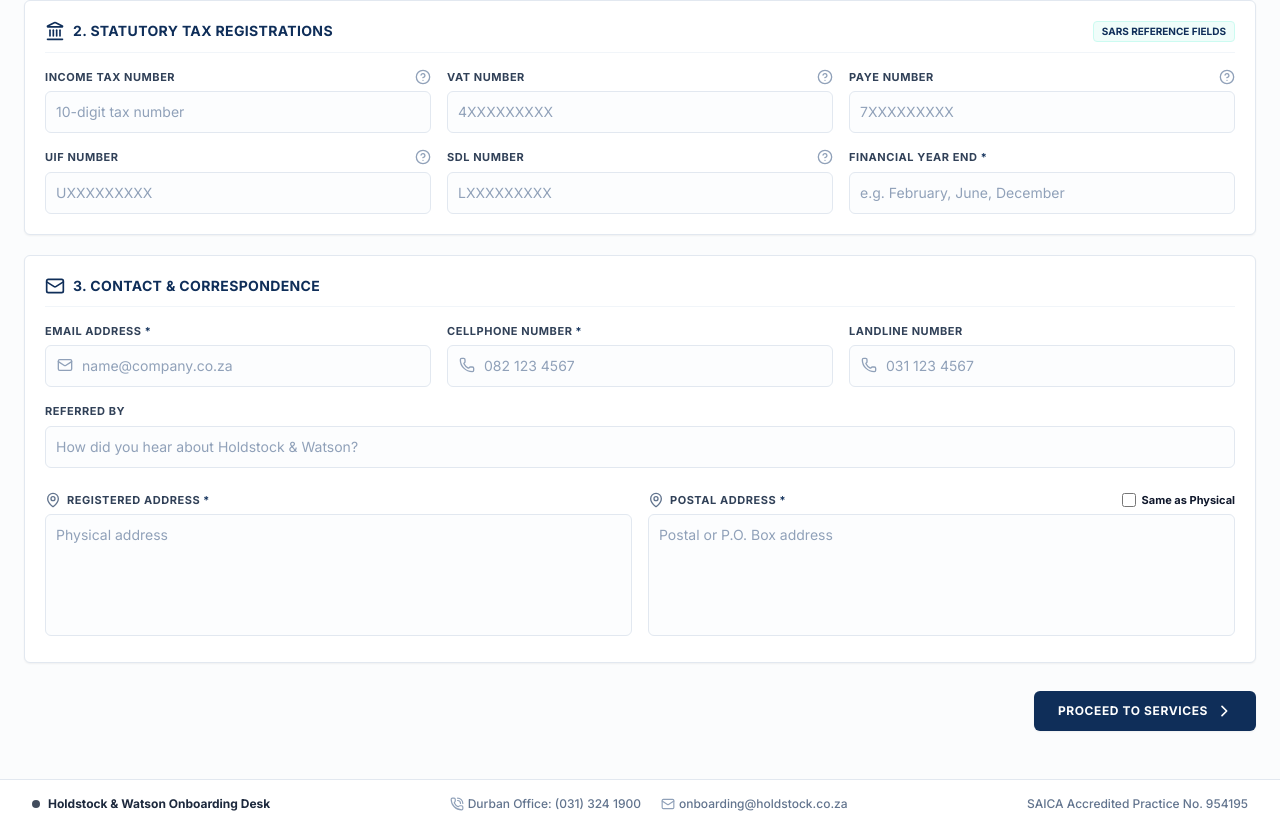
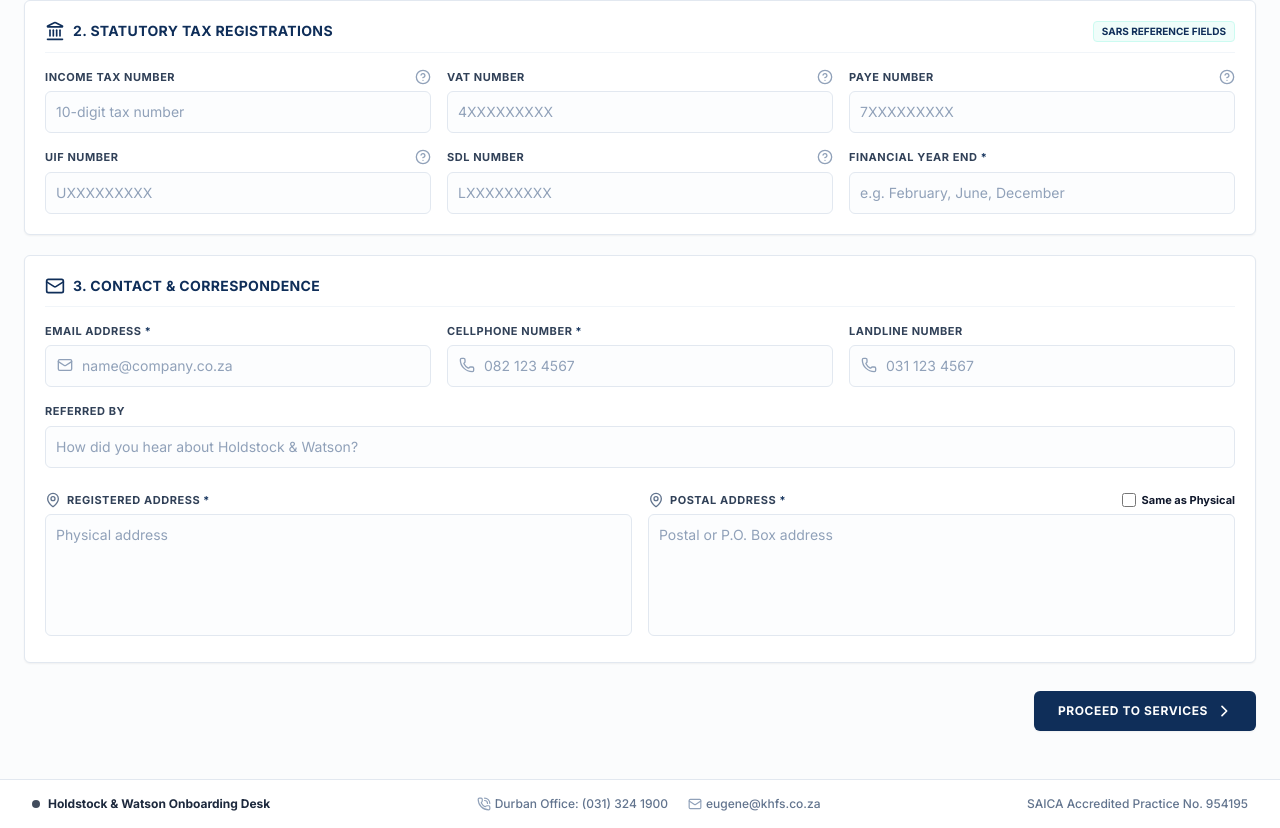
Before and after one commit to eugenekoen/OnBoarding-App, a React (Vite) app: page / in a window 1280 px wide. Shown: the part 539-1367 px from the top of the page. Built offline with nearby package versions, Linux system fonts and the light colour scheme.

Commit message:
Update App.tsx

```diff
--- a/src/App.tsx
+++ b/src/App.tsx
@@ -253,9 +253,9 @@ export default function App() {
               <PhoneCall className="w-3.5 h-3.5 text-slate-400" />
               <span>Durban Office: (031) 324 1900</span>
             </a>
-            <a href="mailto:onboarding@holdstock.co.za" className="flex items-center gap-1 hover:text-slate-800 transition">
+            <a href="mailto:eugene@khfs.co.za" className="flex items-center gap-1 hover:text-slate-800 transition">
               <Mail className="w-3.5 h-3.5 text-slate-400" />
-              <span>onboarding@holdstock.co.za</span>
+              <span>eugene@khfs.co.za</span>
             </a>
           </div>
 
```
